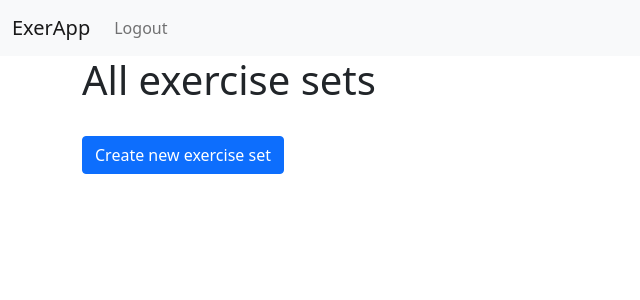
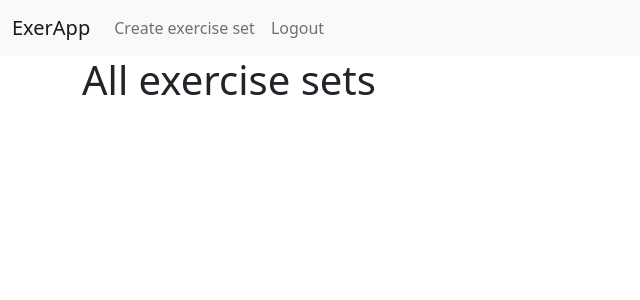
Before and after one commit to Korek-F/ExerApp, a Django app: page /exercises/ in a window 1280 px wide. Shown: the top 300 px of the page, without its empty margins (0-640 px from the left). Run offline with Django 4.2, Linux system fonts and the light colour scheme; the visitor is signed in with stand-in values (Sample User, id 1); data that the repository does not hold is empty; some libraries are stand-ins or nearby versions.

Commit message:
V1.1.1: Exercise set owner

```diff
--- a/ExerApp/ExerApp/settings.py
+++ b/ExerApp/ExerApp/settings.py
@@ -125,7 +125,7 @@ USE_TZ = True
 # https://docs.djangoproject.com/en/4.1/howto/static-files/
 
 STATIC_URL = 'static/'
-
+LOGIN_URL = '/auth/login/'
 # Default primary key field type
 # https://docs.djangoproject.com/en/4.1/ref/settings/#default-auto-field
 
--- a/ExerApp/excercises/models.py
+++ b/ExerApp/excercises/models.py
@@ -3,12 +3,15 @@ from django.contrib.contenttypes.models import ContentType
 from django.contrib.contenttypes.fields import GenericForeignKey
 from django.template.loader import render_to_string
 from django.urls import reverse
+from exer_auth.models import User
 import random
 # Create your models here.
 
 
 class ExerciseSet(models.Model):
     name = models.CharField(max_length=255)
+    owner = models.ForeignKey(User, on_delete=models.CASCADE)
+    creation_date = models.DateTimeField(auto_now_add=True, blank=True)
 
     @property
     def number_of_points(self):
--- a/ExerApp/excercises/templates/excercises/all_excercises_sets_page.html
+++ b/ExerApp/excercises/templates/excercises/all_excercises_sets_page.html
@@ -6,7 +6,5 @@
     <a href="{{exercise_set.get_absolute_url}}" >{{exercise_set.name}}</a><br />
 {%endfor%}
 <br />
-<a class="btn btn-primary"
-href="{% url 'excercise_set_create_view' %}">
-    Create new exercise set</a>
+
 {% endblock %}
--- a/ExerApp/excercises/templates/excercises/base.html
+++ b/ExerApp/excercises/templates/excercises/base.html
@@ -21,6 +21,9 @@
           <ul class="navbar-nav">
             {%if user.is_authenticated %}
               <li class="nav-item">
+                <a class="nav-link" href="{% url 'excercise_set_create_view' %}">Create exercise set</a>
+              </li>
+              <li class="nav-item">
                 <a class="nav-link" href="{% url 'logout' %}">Logout</a>
               </li>
             {% else %}
--- a/ExerApp/excercises/views.py
+++ b/ExerApp/excercises/views.py
@@ -6,6 +6,8 @@ from django.http import HttpResponseRedirect
 from django.contrib.contenttypes.models import ContentType
 from django.shortcuts import redirect
 from .forms import ExerciseSetCreationForm
+from django.contrib.auth.mixins import LoginRequiredMixin
+
 
 class AllExercisesSets(View):
     def get(self, request, *args, **kwargs):
@@ -109,7 +111,8 @@ class ExerciseDeleteView(View):
         return render(request, 'excercises/partials/exercise_edit_form.html', context)
 
 
-class ExerciseSetCreationView(View):
+class ExerciseSetCreationView(LoginRequiredMixin,View):
+
     def get(self, request):
         form = ExerciseSetCreationForm()
         context = {'form':form}
@@ -119,7 +122,9 @@ class ExerciseSetCreationView(View):
         form = ExerciseSetCreationForm(request.POST or None)
         context={}
         if form.is_valid():
-            obj = form.save()
+            obj = form.save(commit=False)
+            obj.owner = request.user
+            obj.save()
             context["message"]="Created succesfully!"
             context["object"] = obj
             return render(request, 'excercises/partials/exercise_set_create_succesful.html', context)
--- a/ExerApp/exer_auth/admin.py
+++ b/ExerApp/exer_auth/admin.py
@@ -1,3 +1,4 @@
 from django.contrib import admin
-
+from .models import User
 # Register your models here.
+admin.site.register(User)
--- a/ExerApp/exer_auth/views.py
+++ b/ExerApp/exer_auth/views.py
@@ -2,6 +2,9 @@ from django.shortcuts import render, redirect
 from django.contrib.auth.forms import AuthenticationForm, UserCreationForm
 from django.views import View
 from django.contrib.auth import authenticate, login, logout
+
+
+
 
 class LoginView(View):
 
```
Also changed, not shown: ExerApp/excercises/migrations/0001_initial.py, ExerApp/excercises/migrations/0002_exerciseset_owner.py (added), ExerApp/excercises/migrations/0003_alter_exerciseset_owner.py (added), ExerApp/exer_auth/migrations/0001_initial.py.
